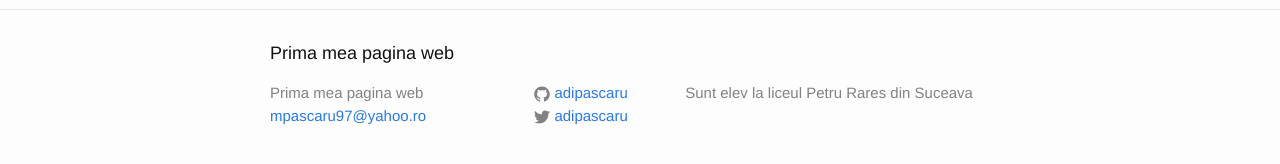
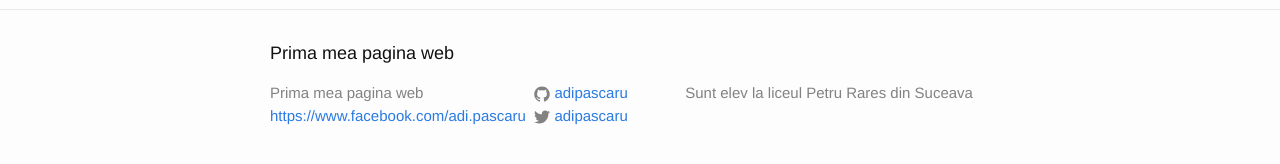
Before and after one commit to adipascaru/adipascaru.github.io, a Jekyll site: the page built from about.md, in a window 1280 px wide. Shown: the part 341-505 px from the top of the page. Built offline with Jekyll 4.4.1, drawn with Linux system fonts in a browser that asks for light colours.

Commit message:
Update_config.yml

```diff
--- a/_config.yml
+++ b/_config.yml
@@ -7,11 +7,11 @@
 
 # Site settings
 title: Prima mea pagina web
-email: mpascaru97@yahoo.ro
+email: https://www.facebook.com/adi.pascaru
 description: > # this means to ignore newlines until "baseurl:"
   Sunt elev la liceul Petru Rares din Suceava
 baseurl: "" # the subpath of your site, e.g. /blog
-url: "https://www.facebook.com/adi.pascaru" # the base hostname & protocol for your site
+url: "adipascaru.github.io" # the base hostname & protocol for your site
 twitter_username: adipascaru
 github_username:  adipascaru
 
```
